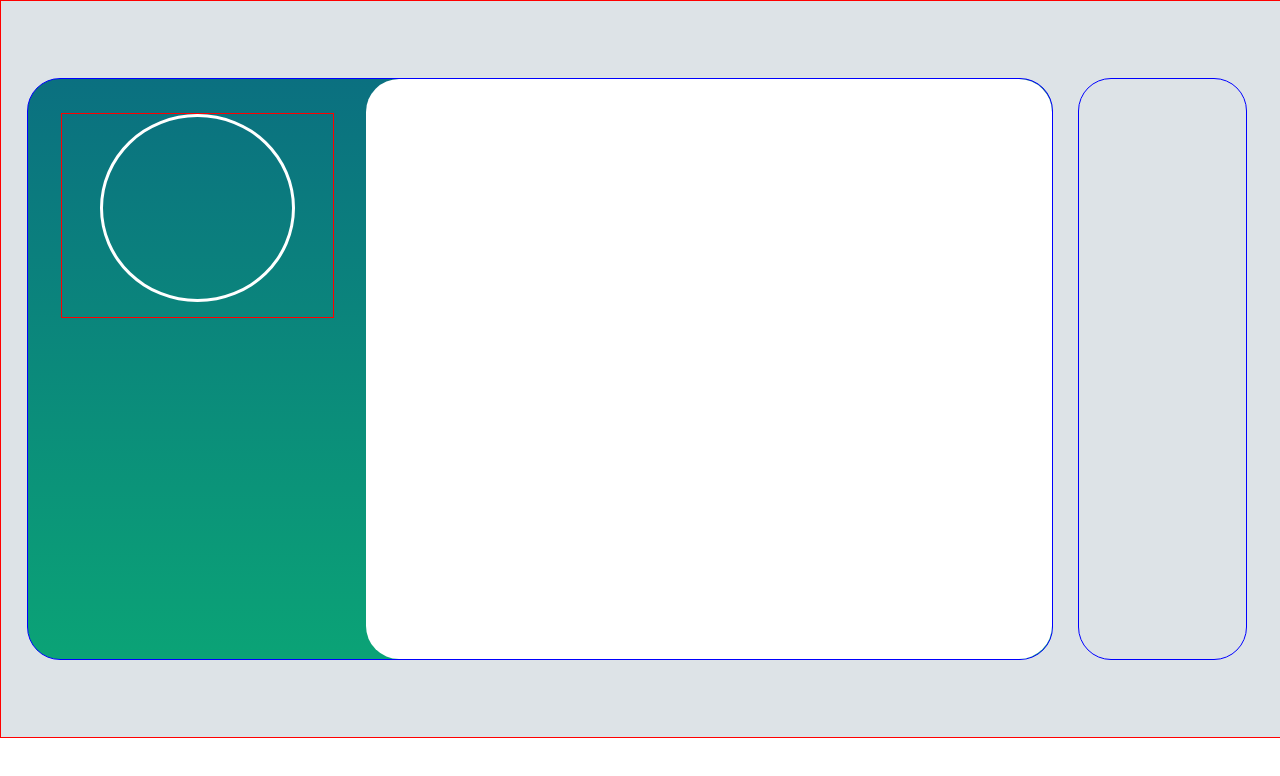
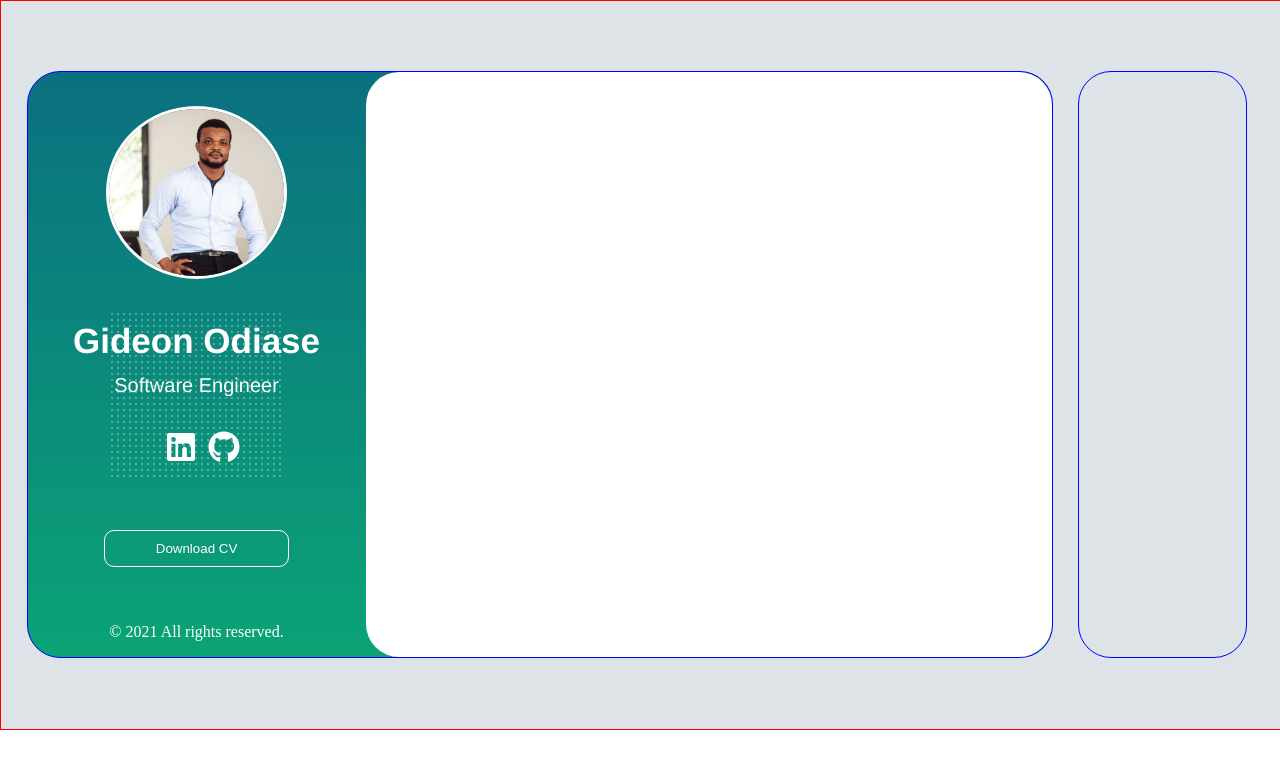
Before and after one commit to gidox1/portfolio, a React (Create React App) app: page / in a window 1280 px wide. Shown: the top 776 px of the page. Built offline with nearby package versions, Linux system fonts and the light colour scheme.

Commit message:
comppleted profile and listing section

```diff
--- a/package.json
+++ b/package.json
@@ -3,6 +3,10 @@
   "version": "0.1.0",
   "private": true,
   "dependencies": {
+    "@fortawesome/fontawesome-svg-core": "^1.2.35",
+    "@fortawesome/free-brands-svg-icons": "^5.15.3",
+    "@fortawesome/free-solid-svg-icons": "^5.15.3",
+    "@fortawesome/react-fontawesome": "^0.1.14",
     "@testing-library/jest-dom": "^5.11.4",
     "@testing-library/react": "^11.1.0",
     "@testing-library/user-event": "^12.1.10",
--- /dev/null
+++ b/src/App.css
@@ -0,0 +1,11 @@
+h1, h2, h3, h4, h5, h6 {
+  color: #222;
+  font-family: 'Poppins', Helvetica, sans-serif;
+  font-weight: 600;
+}
+
+.in_ {
+  fill: none;
+  stroke-width: 3;
+  stroke: #491EC4;
+}
--- a/src/App.js
+++ b/src/App.js
@@ -1,5 +1,6 @@
 import { BrowserRouter } from 'react-router-dom';
 import Routes from '../src/Routes';
+import './App.css';
 
 function App() {
   return (
--- /dev/null
+++ b/src/Components/Listing/index.jsx
@@ -0,0 +1,57 @@
+import React, { Fragment } from 'react'
+import styles from './listing.module.css'
+import {faLinkedin, faGithub} from "@fortawesome/free-brands-svg-icons";
+import { FontAwesomeIcon } from '@fortawesome/react-fontawesome'
+
+const Listing = () => {
+  return (
+    <>
+      <div
+        className={styles.container}
+      >
+        <h2
+          className={styles.name_}
+        >
+          Gideon Odiase
+        </h2>
+        <h4
+          className={styles.role}
+        >
+          Software Engineer
+        </h4>
+        <div
+          className={styles.social}
+        >
+          <FontAwesomeIcon
+            size="2x"
+            style={{ color: 'white' }}
+            icon={faLinkedin}
+            className={styles.iconSocial}
+          />
+          <FontAwesomeIcon
+            size="2x"
+            style={{ color: 'white' }}
+            icon={faGithub}
+            className={styles.iconSocial}
+          />
+        </div>
+        <div
+          className={styles.buttonDiv_}
+        >
+          <input
+            type="button"
+            className={styles.download}
+            value="Download CV"
+          />
+        </div>
+        <p
+          style={{color:'white', textAlign:"center"}}
+        >
+          © {new Date().getFullYear()} All rights reserved.
+        </p>
+      </div>
+    </>
+  )
+}
+
+export default Listing;
--- /dev/null
+++ b/src/Components/Listing/listing.module.css
@@ -0,0 +1,45 @@
+.container{
+  height: 100%;
+  width: 100%;
+  display: flex;
+  flex-flow: column;
+}
+.name_{
+  color: #ffffff;
+  font-size: 35px;
+  text-align: center;
+}
+.role {
+  font-size: 20px;
+  font-weight: 300;
+  color: #fff;
+  margin: -5% 0;
+  line-height: 1.2em;
+  text-align: center;
+}
+.social {
+  width: 100%;
+  text-align: center;
+  margin-top: 15%;
+}
+.iconSocial {
+  margin-left: 4%;
+  cursor: pointer;
+}
+.buttonDiv_ {
+  width: 100%;
+  height: 100%;
+  text-align: center;
+}
+.download {
+  background-color: transparent;
+  color: #fff;
+  outline: none;
+  border: 1.5px solid #fff;
+  width: 55%;
+  height: 25%;
+  border-radius: 10px;
+  box-shadow: none;
+  margin-top: 20%;
+  cursor: pointer;
+}
--- a/src/Pages/index.jsx
+++ b/src/Pages/index.jsx
@@ -1,6 +1,7 @@
 import React, { Fragment } from 'react'
 import styles from './index.module.css'
 import Navigation from '../Components/Nav';
+import Listing from '../Components/Listing'
 
 const IndexPage = () => {
   return (
@@ -23,9 +24,13 @@ const IndexPage = () => {
                 <div
                   className={styles.photo}
                 >
-
+                  <img
+                    className={styles.mainPhoto}
+                    src='1612201792182.jpeg'
+                  />
                 </div>
               </div>
+              <Listing/>
             </div>
             <div
               className={styles.routes}
--- a/src/Pages/index.module.css
+++ b/src/Pages/index.module.css
@@ -1,10 +1,9 @@
-html,body
-{
-    width: 100%;
-    height: 100%;
-    margin: 0px;
-    padding: 0px;
-    overflow-x: hidden;
+html,body {
+  width: 100%;
+  height: 100%;
+  margin: 0px;
+  padding: 0px;
+  overflow-x: hidden;
 }
 .container {
   width: 100%;
@@ -16,10 +15,10 @@ html,body
   flex-flow: row;
 }
 .main, .navContainer {
-  height: 580px;
+  height: 585px;
   width: 80%;
   border: 1px solid blue;
-  margin: 6% 0;
+  margin: 5.5% 0;
   margin-left: 2%;
   border-radius: 33px;
   background: linear-gradient(#0b7080, #0ba376);;
@@ -48,14 +47,35 @@ html,body
 .photoSec {
   height: 35%;
   width: 80%;
-  border: 1px solid red;
   margin: 0 10%;
   margin-top: 10%;
+  /* border: 1px solid red; */
 }
 .photo {
+  position: relative;
   border: 3px solid white;
   height: 90%;
-  width: 70%;
+  width: 65%;
   border-radius: 50%;
   margin: auto;
+  z-index: 1;
 }
+.photo::before {
+  position: absolute;
+  opacity: 0.3;
+  top: 100%;
+  left: 0%;
+  margin-top: 20%;
+  content: '';
+  height: calc(100% + 0px);
+  width: calc(100% + 0px);
+  background-image: -webkit-repeating-radial-gradient(center center, #fff, #fff 1px, transparent 0px, transparent 100%);
+  background-image: -ms-repeating-radial-gradient(center center, #fff, #fff 1px, transparent 0px, transparent 100%);
+  background-size: 6px 6px;
+  z-index: 1;
+}
+.mainPhoto {
+  width: 100%;
+  height: 100%;
+  border-radius: 50%;
+}
```
Also changed, not shown: public/1612201792182.jpeg (renamed from src/Assets/Images/1612201792182.jpeg), 1 other file (tests, documents, lock files or other folders).
